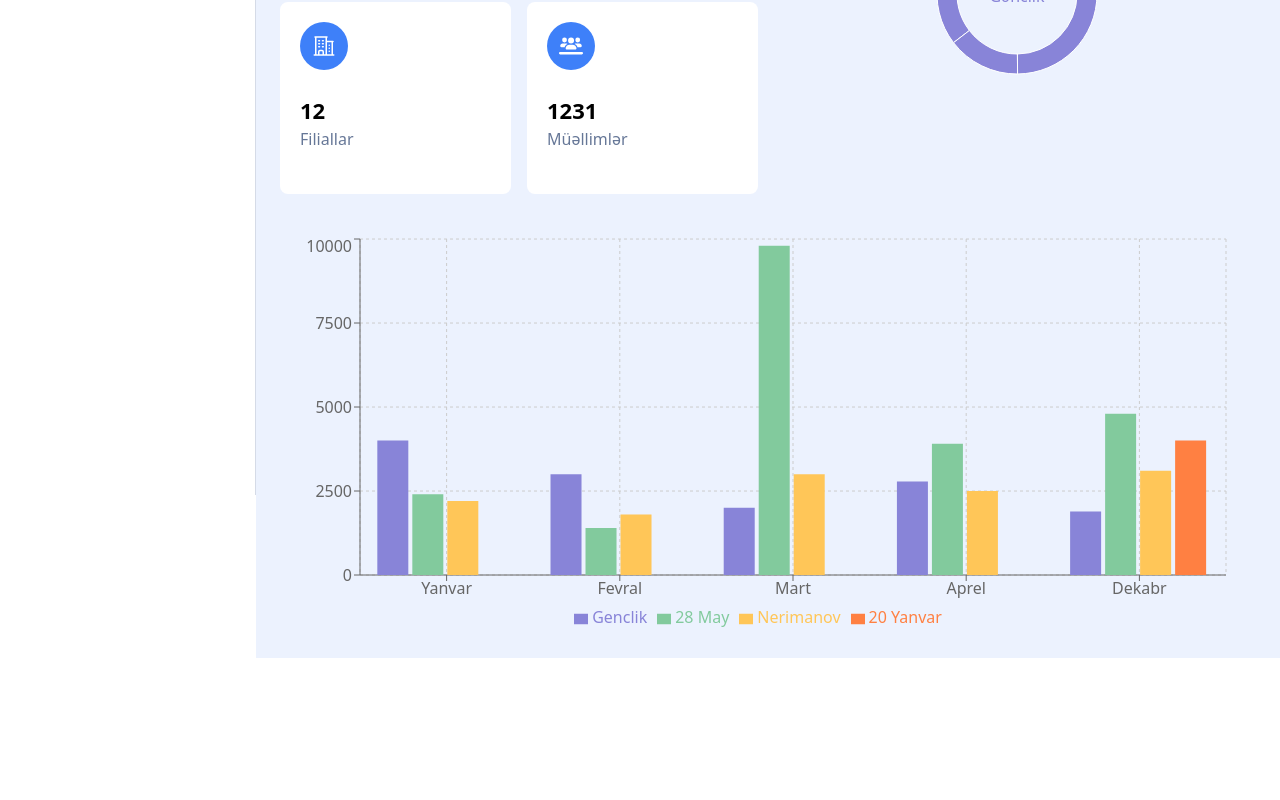
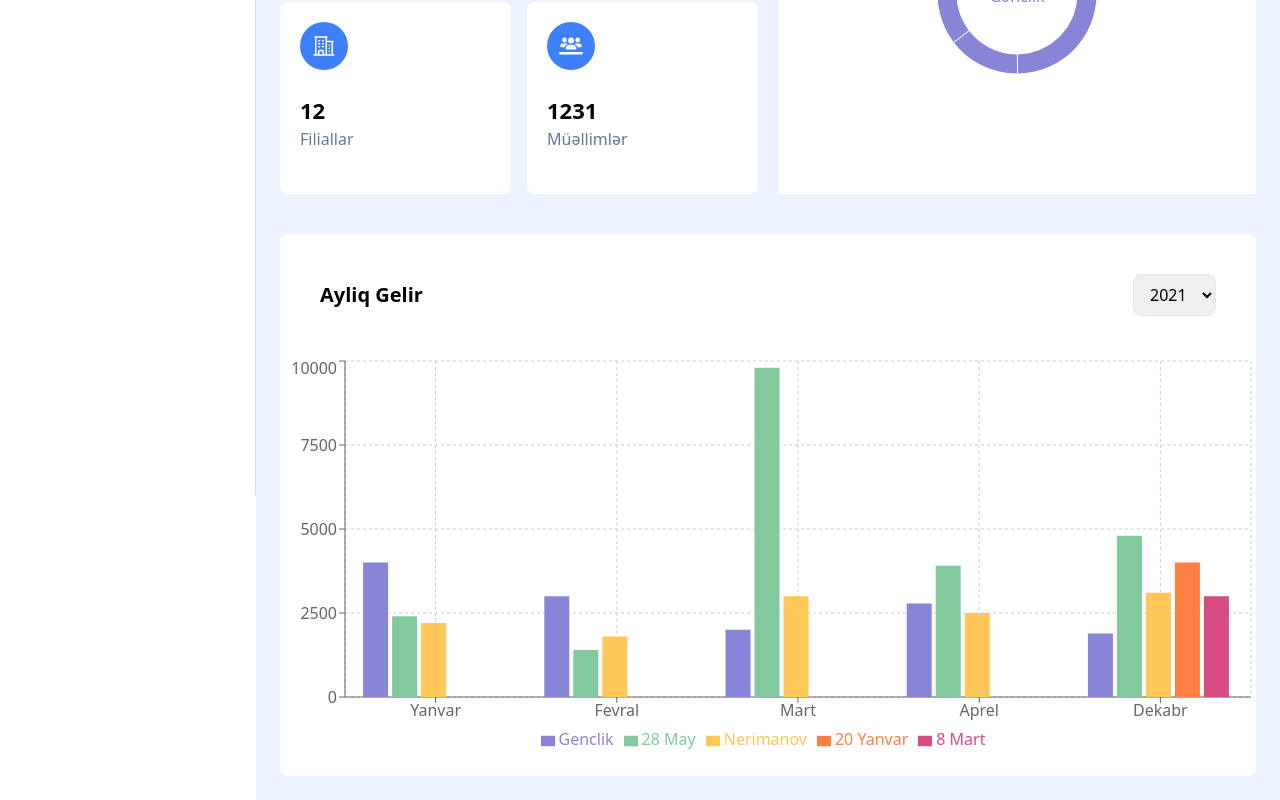
Before and after one commit to huseynovali/LMS_Frontend, a React (Vite) app: page /superadmin in a window 1280 px wide. Shown: the part 305-1105 px from the top of the page. Before the commit the page ends 963 px from the top, so only its background shows below. Built offline with nearby package versions, Linux system fonts and the light colour scheme.

Commit message:
complated profit

```diff
--- a/src/components/superadminPanel/FilialsProfit.tsx
+++ b/src/components/superadminPanel/FilialsProfit.tsx
@@ -1,12 +1,88 @@
-
-import ProfitChart from './ProfitChart'
+import { useEffect, useState } from "react";
+import { MonthProfitData } from "../../types/types";
+import ProfitChart from "./ProfitChart";
 
 function FilialsProfit() {
+  const data1: MonthProfitData[] = [
+    {
+      month: "Yanvar",
+      filials: [{ Genclik: 4000 }, { "28 May": 2400 }, { Nerimanov: 2200 }],
+    },
+    {
+      month: "Fevral",
+      filials: [{ Genclik: 3000 }, { "28 May": 1398 }, { Nerimanov: 1800 }],
+    },
+    {
+      month: "Mart",
+      filials: [{ Genclik: 2000 }, { "28 May": 9800 }, { Nerimanov: 3000 }],
+    },
+    {
+      month: "Aprel",
+      filials: [{ Genclik: 2780 }, { "28 May": 3908 }, { Nerimanov: 2500 }],
+    },
+    {
+      month: "Dekabr",
+      filials: [
+        { Genclik: 1890 },
+        { "28 May": 4800 },
+        { Nerimanov: 3100 },
+        { "20 Yanvar": 4000 },
+        { "8 Mart": 3000 },
+      ],
+    },
+  ];
+
+  const data2: MonthProfitData[] = [
+    {
+      month: "Yanvar",
+      filials: [{ Genclik: 1000 }, { "28 May": 400 }, { Nerimanov: 200 }],
+    },
+    {
+      month: "Fevral",
+      filials: [{ Genclik: 300 }, { "28 May": 398 }, { Nerimanov: 800 }],
+    },
+    {
+      month: "Mart",
+      filials: [{ Genclik: 200 }, { "28 May": 900 }, { Nerimanov: 300 }],
+    },
+    {
+      month: "Aprel",
+      filials: [{ Genclik: 780 }, { "28 May": 908 }, { Nerimanov: 500 }, { "8 Mart": 3000 }],
+    },
+    {
+      month: "Dekabr",
+      filials: [
+        { Genclik: 190 },
+        { "28 May": 4800 },
+        { Nerimanov: 300 },
+        { "20 Yanvar": 400 },
+        { "8 Mart": 3000 },
+      ],
+    },
+  ];
+  const [selectedYear, setSelectedYear] = useState<string>("2021");
+  useEffect(() => {
+    if (selectedYear === "2021") {
+      setData(data1);
+    } else {
+      setData(data2);
+    }
+  }, [selectedYear]);
+
+  const [data, setData] = useState<MonthProfitData[]>(data1);
   return (
-    <div>
-        <ProfitChart />
+    <div className="bg-white rounded-lg pb-5">
+      <div className="w-full flex justify-between items-center  px-10 py-10">
+        <h1 className="text-xl font-bold">Ayliq Gelir</h1>
+
+        <select className="border border-[#E1E8F1] rounded-lg px-3 py-2 ml-5" onChange={(e)=>setSelectedYear(e.target.value)} >
+          <option value={"2021"}>2021</option>
+          <option value={"2022"}>2022</option>
+        </select>
+      </div>
+      <ProfitChart data={data} />
     </div>
-  )
+  );
 }
 
-export default FilialsProfit
+export default FilialsProfit;
--- a/src/components/superadminPanel/ProfitChart.tsx
+++ b/src/components/superadminPanel/ProfitChart.tsx
@@ -1,4 +1,3 @@
-import React from "react";
 import {
   BarChart,
   Bar,
@@ -9,36 +8,9 @@ import {
   Legend,
   ResponsiveContainer,
 } from "recharts";
+import { MonthProfitData } from "../../types/types";
 
-const data = [
-  {
-    month: "Yanvar",
-    filials: [{ Genclik: 4000 }, { "28 May": 2400 }, { Nerimanov: 2200 }],
-  },
-  {
-    month: "Fevral",
-    filials: [{ Genclik: 3000 }, { "28 May": 1398 }, { Nerimanov: 1800 }],
-  },
-  {
-    month: "Mart",
-    filials: [{ Genclik: 2000 }, { "28 May": 9800 }, { Nerimanov: 3000 }],
-  },
-  {
-    month: "Aprel",
-    filials: [{ Genclik: 2780 }, { "28 May": 3908 }, { Nerimanov: 2500 }],
-  },
-  {
-    month: "Dekabr",
-    filials: [
-      { Genclik: 1890 },
-      { "28 May": 4800 },
-      { Nerimanov: 3100 },
-      { "20 Yanvar": 4000 },
-    ],
-  },
-];
-
-function ProfitChart() {
+function ProfitChart({ data }: { data: MonthProfitData[] }) {
   const keys = Array.from(
     new Set(
       data.flatMap((item) =>
@@ -59,15 +31,7 @@ function ProfitChart() {
   return (
     <div style={{ width: "100%", height: 400 }}>
       <ResponsiveContainer>
-        <BarChart
-          data={formattedData}
-          margin={{
-            top: 5,
-            right: 30,
-            left: 20,
-            bottom: 5,
-          }}
-        >
+        <BarChart data={formattedData}>
           <CartesianGrid strokeDasharray="3 3" />
           <XAxis dataKey="month" />
           <YAxis />
@@ -82,8 +46,7 @@ function ProfitChart() {
   );
 }
 
-// Rənglərin təyin olunması
-function getBarColor(index) {
+function getBarColor(index: number) {
   const colors = ["#8884d8", "#82ca9d", "#ffc658", "#ff8042", "#d84c84"];
   return colors[index % colors.length];
 }
--- a/src/pages/SuperAdminHome.tsx
+++ b/src/pages/SuperAdminHome.tsx
@@ -39,7 +39,10 @@ function SuperAdminHome() {
             <span className="text-[#667797]">Müəllimlər</span>
           </div>
         </div>
-        <div className="hidden lg:block lg:col-span-6">
+        <div className="hidden lg:block lg:col-span-6 bg-white relative">
+          <h1 className="text-xl font-bold  absolute top-5 left-5">
+            Tələbə və Müəllim Sayı
+          </h1>
           <FilialsChartDesktop />
         </div>
         <div className="col-span-12 lg:hidden mt-5">
--- a/src/types/types.ts
+++ b/src/types/types.ts
@@ -42,3 +42,10 @@ export type teacher = {
   filialID: number;
   joinDate: string;
 };
+
+export type MonthProfitData = {
+  month: string;
+  filials: {
+    [key: string]: number;
+  }[];
+};
```
